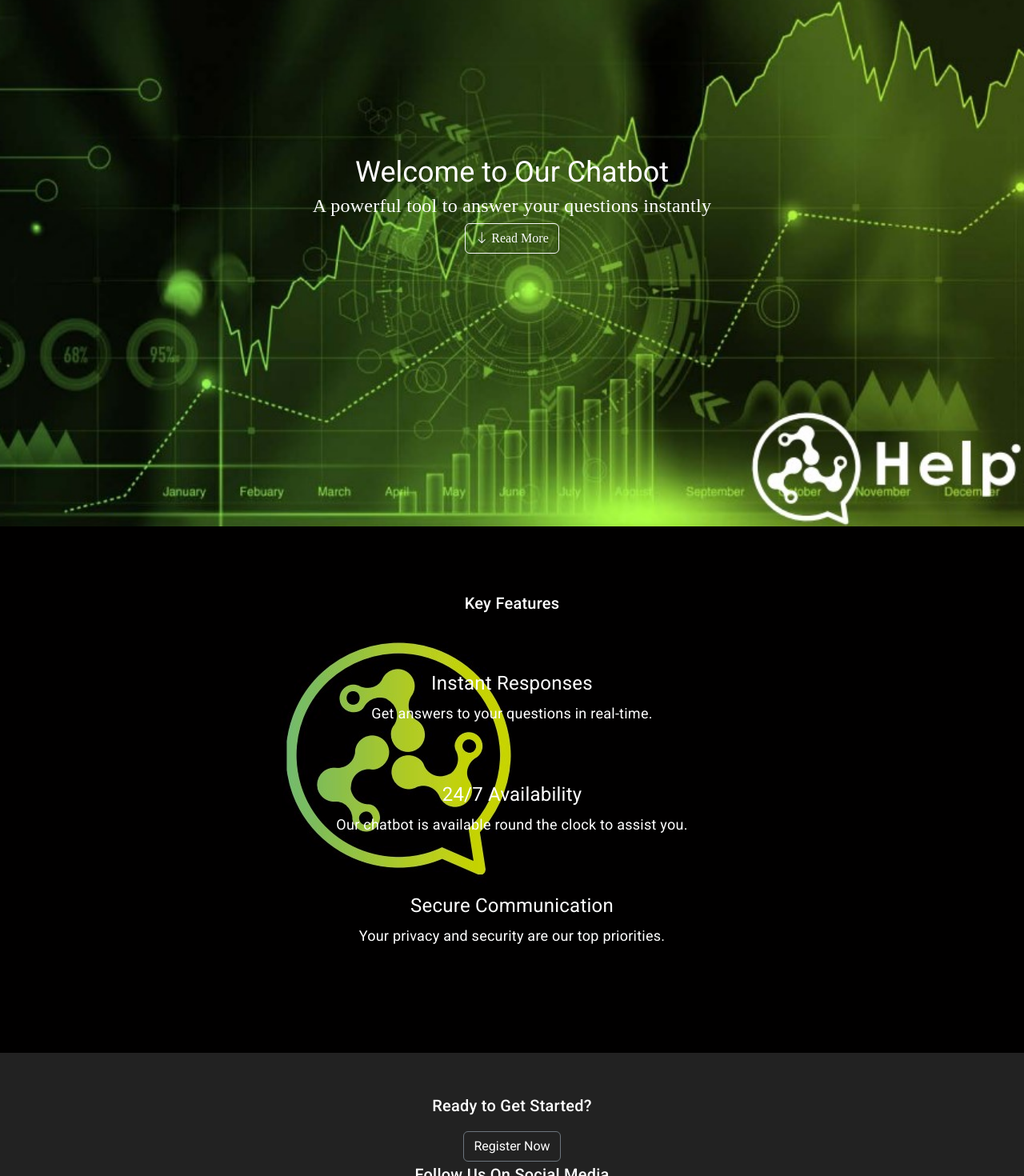
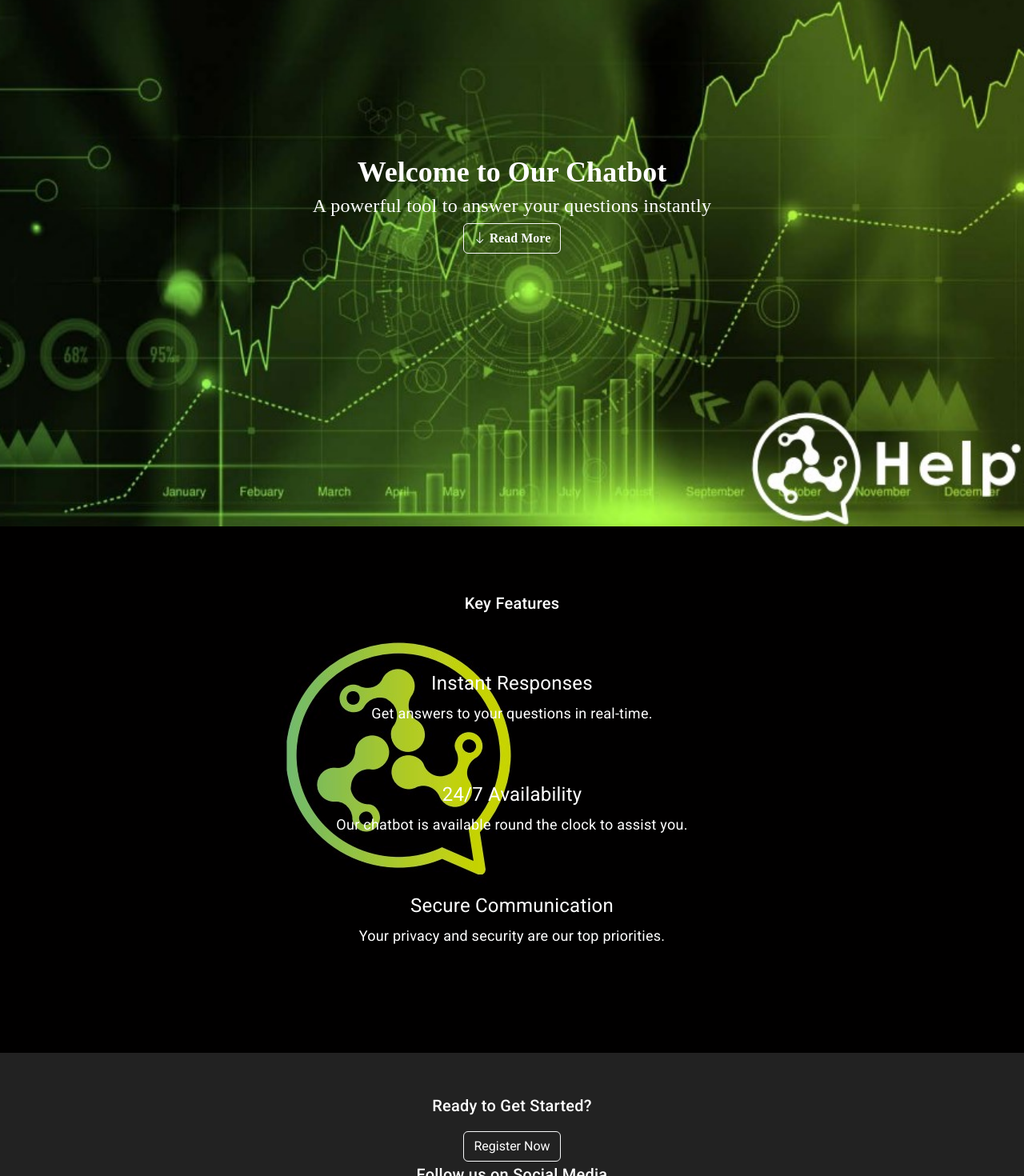
Before and after one commit to PJMonticoli/angular-supabase, an Angular app in the folder helphubapp/: page / in a window 1280 px wide. Shown: the part 180-1650 px from the top of the page at 80% size. Built offline with nearby package versions, Linux system fonts and the light colour scheme.

Commit message:
modificaciones de estilos en homepage

```diff
--- a/helphubapp/src/app/components/home/home.component.css
+++ b/helphubapp/src/app/components/home/home.component.css
@@ -82,3 +82,13 @@
 .social a:hover {
   color: #aaa;
 }
+
+.letra:hover{
+  background-color: rgb(120, 207, 236);
+}
+
+.titulo{
+  font-family: "Lora", serif;
+  font-weight: 700;
+  font-size: xx-large;
+}
--- a/helphubapp/src/app/components/home/home.component.html
+++ b/helphubapp/src/app/components/home/home.component.html
@@ -1,8 +1,8 @@
 <section class="hero" id="hero">
   <div class="container">
-    <h1>Welcome to Our Chatbot</h1>
+    <h1 class="titulo">Welcome to Our Chatbot</h1>
     <p>A powerful tool to answer your questions instantly</p>
-    <button type="button" class="btn btn-outline-light bi bi-arrow-down" (click)="scrollToAbout()"> Read More</button>
+    <button type="button" class="btn btn-outline-light bi bi-arrow-down fw-semibold" (click)="scrollToAbout()"> Read More</button>
   </div>
 </section>
 
@@ -45,8 +45,8 @@
 <section class="cta">
   <div class="container">
     <h2>Ready to Get Started?</h2>
-    <button type="button" class="btn btn-outline-secondary" routerLink="/user-register">Register Now</button>
-    <h2>Follow Us On Social Media</h2>
+    <button type="button" class="btn btn-outline-light letra" routerLink="/user-register">Register Now</button>
+    <h2>Follow us on Social Media</h2>
 
     <div class="social">
       <a target="_blank" class="text-white" href="https://www.instagram.com"><i class="bi bi-instagram"></i></a>
```
